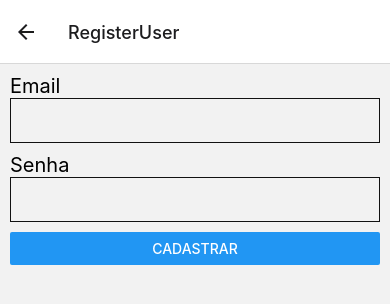
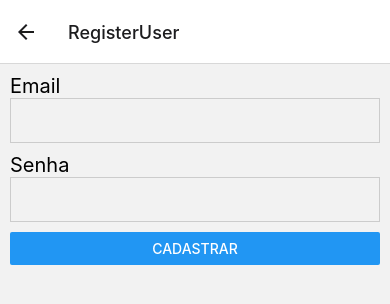
Before and after one commit to meau-app/client, a React Native app: screen /RegisterUser in a window 390 px wide. Shown: the top 304 px of the page. Built offline with nearby package versions, Linux system fonts and the light colour scheme.

Commit message:
Change HTML element style
Signed-off-by: Rafael Campos Nunes <rafaelnunes@engineer.com>

```diff
--- a/src/pages/RegisterUser/index.js
+++ b/src/pages/RegisterUser/index.js
@@ -1,5 +1,5 @@
-import {useState} from "react";
-import {View, Text, StyleSheet, Button, TextInput} from 'react-native';
+import { useState } from "react";
+import { View, Text, StyleSheet, Button, TextInput } from 'react-native';
 import { useNavigation } from "@react-navigation/native";
 
 import { auth } from "../../service/database/firebase";
@@ -66,7 +66,7 @@ const styles = StyleSheet.create({
     marginBottom: 10,
     padding: 10,
     borderWidth: 1,
-    borderColor: '#121212',
+    borderColor: '#ccc',
     height: 45,
     fontSize: 17
   }
```
